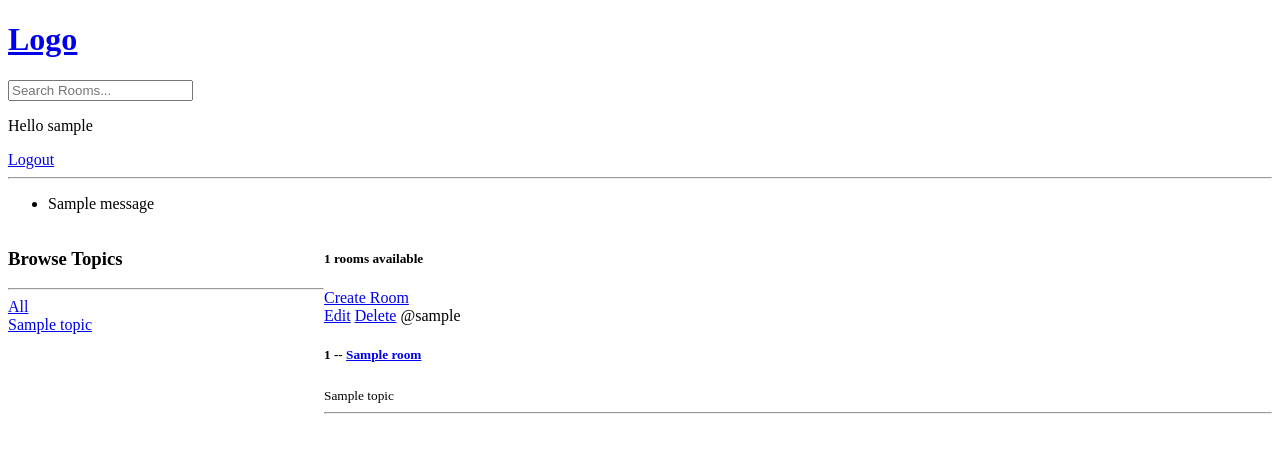
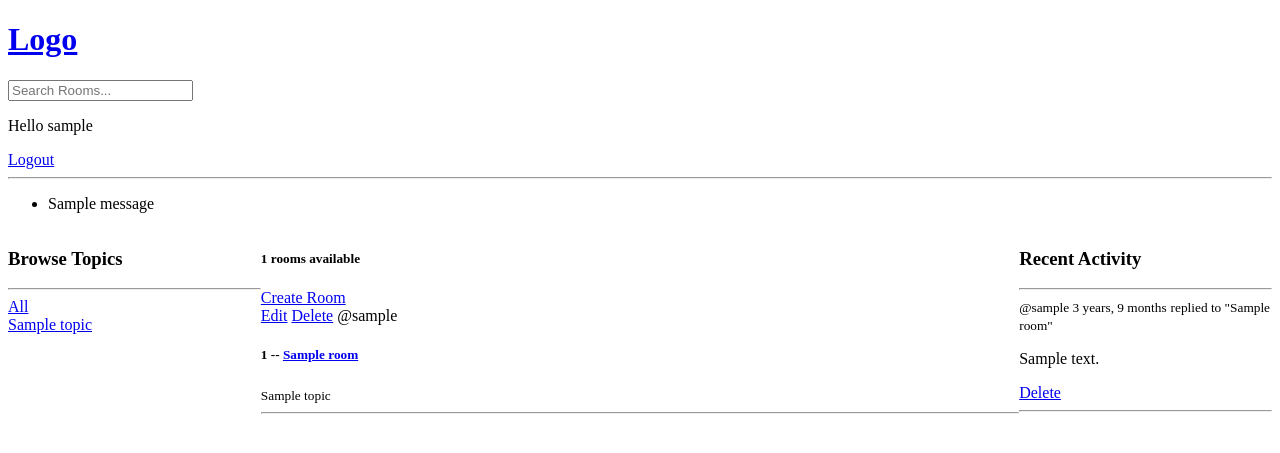
Before and after one commit to BashCtl/studydude, a Django app: page / in a window 1280 px wide. Shown: the top 453 px of the page. Run offline with Django 4.2, Linux system fonts and the light colour scheme; a user stored in the database is signed in; tables that the repository leaves empty hold one stand-in row (values such as "Sample post"); one stand-in notice (Sample message) is shown.

Commit message:
activity feed, refactoring components

```diff
--- a/base/models.py
+++ b/base/models.py
@@ -31,5 +31,8 @@ class Message(models.Model):
     updated = models.DateTimeField(auto_now=True)
     created = models.DateTimeField(auto_now_add=True)
 
+    class Meta:
+        ordering = ['-updated', '-created']
+
     def __str__(self) -> str:
         return self.body[0:50]
--- /dev/null
+++ b/base/templates/base/activity_component.html
@@ -0,0 +1,13 @@
+<h3>Recent Activity</h3>
+<hr />
+{% for message in room_messages %}
+<div>
+  <small>@{{message.user}} {{message.created|timesince}}</small>
+  <small>replied to "{{message.room}}"</small>
+  <p>{{message}}</p>
+  {% if request.user == message.user %}
+  <a href="{% url 'delete-message' message.id %}">Delete</a>
+  {% endif %}
+  <hr />
+</div>
+{% endfor %}
--- /dev/null
+++ b/base/templates/base/feed_component.html
@@ -0,0 +1,16 @@
+<div>
+    {% for room in rooms %}
+    <div>
+      {% if request.user == room.host %}
+      <a href="{% url 'update-room' room.id %}">Edit</a>
+      <a href="{% url 'delete-room' room.id %}">Delete</a>
+      {% endif %}
+      <span>@{{room.host.username}}</span>
+      <h5>
+        {{room.id}} -- <a href="{% url 'room' room.id %}">{{room.name}}</a>
+      </h5>
+      <small>{{room.topic.name}}</small>
+      <hr />
+    </div>
+    {% endfor %}
+  </div>
--- a/base/templates/base/home.html
+++ b/base/templates/base/home.html
@@ -1,50 +1,25 @@
-{% extends 'main.html' %}
-
-{% block content %}
+{% extends 'main.html' %} {% block content %}
 
 <style>
-    .home-container{
+  .home-container {
     display: grid;
-        grid-template-columns: 1fr 3fr;
+    grid-template-columns: 1fr 3fr 1fr;
   }
 </style>
 
 <div class="home-container">
-
   <div>
-        <h3>Browse Topics</h3>
-        <hr>
-        <div>
-            <a href="{% url 'home' %}">All</a>
-        </div>
-        {% for topic in topics %}
-            <div>
-                <a href="{% url 'home' %}?q={{topic.name}}">{{topic.name}}</a>
-            </div>
-        {% endfor %}
+   {% include 'base/topics_component.html' %}
   </div>
 
   <div>
     <h5>{{room__count}} rooms available</h5>
     <a href="{% url 'create-room' %}">Create Room</a>
-
+    {% include 'base/feed_component.html' %}
+  </div>
  <div>
-        {% for room in rooms %}
-            <div>
-                {% if request.user == room.host %}
-                <a href="{% url 'update-room' room.id %}">Edit</a>
-                <a href="{% url 'delete-room' room.id %}">Delete</a>
-                {% endif %}
-                <span>@{{room.host.username}}</span>
-                <h5>{{room.id}} -- <a href="{% url 'room' room.id %}">{{room.name}}</a></h5>
-                <small>{{room.topic.name}}</small>
-                <hr>
-            </div>
-        {% endfor %}
+    {% include 'base/activity_component.html' %}
  </div>
 </div>
 
-</div>
-
-
 {% endblock %}
--- /dev/null
+++ b/base/templates/base/topics_component.html
@@ -0,0 +1,10 @@
+<h3>Browse Topics</h3>
+<hr />
+<div>
+  <a href="{% url 'home' %}">All</a>
+</div>
+{% for topic in topics %}
+<div>
+  <a href="{% url 'home' %}?q={{topic.name}}">{{topic.name}}</a>
+</div>
+{% endfor %}
--- a/base/views.py
+++ b/base/views.py
@@ -72,14 +72,16 @@ def home(request):
 
     topics = Topic.objects.all()
     room__count = rooms.count()
+    room_messages = Message.objects.filter(Q(room__topic__name__icontains=q))
 
-    context = {'rooms': rooms, 'topics': topics, 'room__count': room__count}
+    context = {'rooms': rooms, 'topics': topics, 'room__count': room__count,
+               'room_messages': room_messages}
     return render(request, 'base/home.html', context)
 
 
 def room(request, id):
     room = Room.objects.get(id=id)
-    room_messages = room.message_set.all().order_by('-created')
+    room_messages = room.message_set.all()
     participants = room.participants.all()
     if request.method == 'POST':
         message = Message.objects.create(
```
Lines whose indentation alone changed are shown as unchanged.
